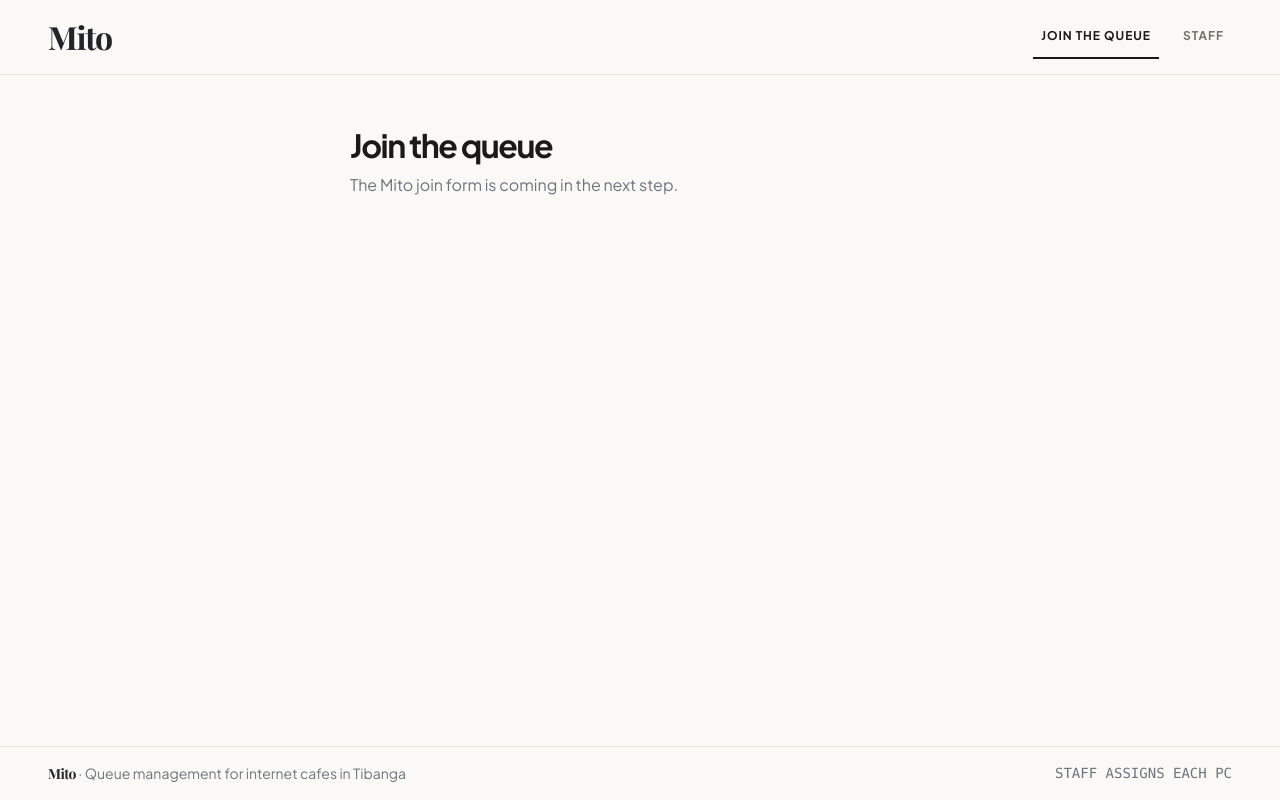
After one commit to calvynddb/ccc181, a Flask app: page /join in a window 1280 px wide. The commit adds this page. Run offline with Flask 3, Linux system fonts and the light colour scheme.

Commit message:
Add Bootstrap layout and navigation (#1)

```diff
--- a/app.py
+++ b/app.py
@@ -17,6 +17,7 @@ if sys.version_info < (3, 11):
     raise RuntimeError("Mito requires Python 3.11 or newer.")
 
 app = Flask(__name__)
+app.secret_key = "dev-only-change-me"
 
 SERVICES = [
     {"id": 1, "name": "PC session"},
@@ -42,21 +43,22 @@ TICKETS = [
 
 @app.route("/")
 def index():
-    # render_template looks inside the templates/ folder and passes
-    # keyword arguments to the template as variables.
-    return render_template("index.html", name="Mito player", tickets=TICKETS)
+    return render_template("index.html")
+
+
+@app.get("/join")
+def join_form():
+    return render_template("join.html")
+
+
+@app.get("/staff")
+def staff_dashboard():
+    return render_template("staff.html")
 
 
 @app.route("/queue/<int:ticket_id>")
 def ticket(ticket_id):
-    # <int:ticket_id> only matches numbers, so /queue/abc returns 404.
     return render_template("ticket.html", ticket_id=ticket_id)
-
-
-@app.route("/hello")
-def hello():
-    # The plain-string version from the Routes slide.
-    return "Hello, CCC181!"
 
 
 if __name__ == "__main__":
--- /dev/null
+++ b/static/css/style.css
@@ -0,0 +1,265 @@
+:root {
+  --mito-paper: #faf9f6;
+  --mito-ink: #1c1917;
+  --mito-muted: #78716c;
+  --mito-border: #e5e2dc;
+  --mito-soft: #f0ede6;
+  --mito-green: #166534;
+  --mito-green-wash: #f0fdf4;
+  --bs-primary: var(--mito-ink);
+  --bs-primary-rgb: 28, 25, 23;
+  --bs-body-bg: var(--mito-paper);
+  --bs-body-color: var(--mito-ink);
+  --bs-border-color: var(--mito-border);
+  --bs-link-color: var(--mito-ink);
+  --bs-link-hover-color: var(--mito-muted);
+}
+
+*,
+*::before,
+*::after {
+  border-radius: 0 !important;
+}
+
+body {
+  background: var(--mito-paper);
+  color: var(--mito-ink);
+  font-family: "Plus Jakarta Sans", system-ui, -apple-system, "Segoe UI", sans-serif;
+  -webkit-font-smoothing: antialiased;
+}
+
+.font-logo {
+  font-family: "Playfair Display", Georgia, "Times New Roman", serif;
+  letter-spacing: -0.04em;
+}
+
+.font-mono,
+code,
+kbd,
+samp {
+  font-family: ui-monospace, SFMono-Regular, Menlo, Monaco, Consolas, monospace;
+  font-variant-numeric: tabular-nums;
+}
+
+::selection {
+  color: white;
+  background: var(--mito-ink);
+}
+
+:focus-visible {
+  outline: 2px solid var(--mito-ink) !important;
+  outline-offset: 3px !important;
+  box-shadow: none !important;
+}
+
+.border-warm {
+  border-color: var(--mito-border) !important;
+}
+
+.navbar {
+  min-height: 4.25rem;
+  background: var(--mito-paper) !important;
+}
+
+.navbar-brand {
+  color: var(--mito-ink);
+}
+
+.navbar-nav .nav-link {
+  min-height: 44px;
+  display: inline-flex;
+  align-items: center;
+  color: var(--mito-muted);
+  border-bottom: 2px solid transparent;
+  letter-spacing: 0.08em;
+  font-size: 0.75rem;
+}
+
+.navbar-nav .nav-link:hover,
+.navbar-nav .nav-link.active {
+  color: var(--mito-ink);
+}
+
+.navbar-nav .nav-link.active {
+  border-bottom-color: var(--mito-ink);
+}
+
+.navbar-toggler {
+  min-width: 44px;
+  min-height: 44px;
+  border: 1px solid var(--mito-border) !important;
+}
+
+main.container-fluid {
+  max-width: 1440px;
+  padding-top: clamp(1.5rem, 4vw, 3.5rem) !important;
+  padding-bottom: clamp(2rem, 5vw, 4rem) !important;
+}
+
+h1,
+h2,
+h3,
+.display-1,
+.display-5 {
+  letter-spacing: -0.045em;
+}
+
+.eyebrow {
+  color: var(--mito-muted);
+  font-size: 0.72rem;
+  font-weight: 700;
+  letter-spacing: 0.14em;
+  text-transform: uppercase;
+}
+
+.section-rule {
+  padding-bottom: 0.8rem;
+  border-bottom: 1px solid var(--mito-border);
+}
+
+.availability-card,
+.workflow-note,
+.call-panel,
+.empty-state,
+.surface-card {
+  border: 1px solid var(--mito-border);
+  background: white;
+}
+
+.availability-card {
+  background: #f1f0eb;
+}
+
+.workflow-note {
+  border-left: 3px solid var(--mito-ink);
+  background: #f1f0eb;
+}
+
+.call-panel {
+  background: #f1f0eb;
+}
+
+.empty-state {
+  background: #f5f4f1;
+}
+
+.station-button {
+  min-height: 3.5rem;
+  color: var(--mito-ink);
+  background: white;
+  border: 1px solid var(--mito-border);
+  text-align: left;
+  transition: border-color 120ms ease, background-color 120ms ease;
+}
+
+.station-button:hover {
+  border-color: var(--mito-ink);
+}
+
+.station-button.station-free {
+  color: var(--mito-green);
+  background: var(--mito-green-wash);
+  border-color: #bbf7d0;
+}
+
+.btn {
+  min-height: 44px;
+  font-weight: 700;
+  letter-spacing: 0.045em;
+  text-transform: uppercase;
+}
+
+.btn-primary {
+  --bs-btn-bg: var(--mito-ink);
+  --bs-btn-border-color: var(--mito-ink);
+  --bs-btn-hover-bg: #292524;
+  --bs-btn-hover-border-color: #292524;
+  --bs-btn-active-bg: #44403c;
+  --bs-btn-active-border-color: #44403c;
+  --bs-btn-disabled-bg: #a8a29e;
+  --bs-btn-disabled-border-color: #a8a29e;
+}
+
+.btn-outline-primary {
+  --bs-btn-color: var(--mito-ink);
+  --bs-btn-border-color: #a8a29e;
+  --bs-btn-hover-bg: var(--mito-ink);
+  --bs-btn-hover-border-color: var(--mito-ink);
+}
+
+.form-control,
+.form-select {
+  min-height: 44px;
+  border-color: #d6d3cb;
+  background-color: white;
+  color: var(--mito-ink);
+}
+
+.form-control:focus,
+.form-select:focus {
+  border-color: var(--mito-ink);
+  box-shadow: 0 0 0 0.18rem rgb(28 25 23 / 12%);
+}
+
+.form-control-lg,
+.form-select-lg {
+  min-height: 56px;
+}
+
+.table {
+  --bs-table-bg: transparent;
+  --bs-table-striped-bg: #f5f4f1;
+  --bs-table-hover-bg: #f5f4f1;
+  --bs-table-border-color: var(--mito-border);
+}
+
+.table thead th {
+  color: var(--mito-muted);
+  font-size: 0.72rem;
+  letter-spacing: 0.09em;
+  text-transform: uppercase;
+  white-space: nowrap;
+}
+
+.badge {
+  font-weight: 700;
+  letter-spacing: 0.035em;
+  text-transform: uppercase;
+}
+
+.ticket-number {
+  font-size: clamp(4.5rem, 14vw, 9rem);
+  line-height: 0.95;
+  letter-spacing: -0.08em;
+}
+
+.ticket-status-panel {
+  border: 1px solid var(--mito-border);
+  background: #f1f0eb;
+}
+
+.skip-link:focus {
+  position: fixed;
+  z-index: 1080;
+  top: 0.5rem;
+  left: 0.5rem;
+  padding: 0.75rem 1rem;
+  background: white;
+  color: var(--mito-ink);
+  border: 2px solid var(--mito-ink);
+}
+
+@media (max-width: 767.98px) {
+  .navbar {
+    min-height: 3.75rem;
+  }
+
+  .navbar-nav .nav-link {
+    width: 100%;
+    border-bottom: 1px solid var(--mito-border);
+  }
+
+  .navbar-nav .nav-link.active {
+    border-bottom-color: var(--mito-ink);
+  }
+}
--- a/templates/base.html
+++ b/templates/base.html
@@ -3,21 +3,70 @@
 <head>
   <meta charset="utf-8">
   <meta name="viewport" content="width=device-width, initial-scale=1">
-  <title>{% block title %}Mito{% endblock %}</title>
-  {# Link static files with url_for instead of hard-coding paths #}
+  <title>{% block title %}Mito · PC queue{% endblock %}</title>
+  <link rel="preconnect" href="https://fonts.googleapis.com">
+  <link rel="preconnect" href="https://fonts.gstatic.com" crossorigin>
+  <link href="https://fonts.googleapis.com/css2?family=Playfair+Display:wght@700;900&family=Plus+Jakarta+Sans:wght@400;500;600;700;800&display=swap" rel="stylesheet">
+  <link rel="stylesheet" href="https://cdn.jsdelivr.net/npm/bootstrap@5.3.3/dist/css/bootstrap.min.css">
   <link rel="stylesheet" href="{{ url_for('static', filename='css/style.css') }}">
 </head>
-<body>
-  <header>
-    <h1><a href="{{ url_for('index') }}">Mito</a></h1>
-    <p class="tagline">Queue management for internet cafes in Tibanga</p>
-  </header>
+<body class="d-flex flex-column min-vh-100">
+  <a class="visually-hidden-focusable skip-link" href="#main">Skip to main content</a>
 
-  <main>
+  <nav class="navbar navbar-expand-md border-bottom border-warm sticky-top" data-bs-theme="light">
+    <div class="container-fluid px-3 px-lg-5">
+      <a class="navbar-brand font-logo fw-bold fs-2 text-dark" href="{{ url_for('index') }}">Mito</a>
+      <button class="navbar-toggler border-0" type="button" data-bs-toggle="collapse"
+              data-bs-target="#mainNav" aria-controls="mainNav"
+              aria-expanded="false" aria-label="Toggle navigation">
+        <span class="navbar-toggler-icon"></span>
+      </button>
+      <div class="collapse navbar-collapse" id="mainNav">
+        <ul class="navbar-nav ms-auto gap-md-3 text-uppercase small fw-bold">
+          <li class="nav-item">
+            <a class="nav-link {% if request.endpoint == 'join_form' %}active{% endif %}"
+               {% if request.endpoint == 'join_form' %}aria-current="page"{% endif %}
+               href="{{ url_for('join_form') }}">Join the queue</a>
+          </li>
+          {% if session.get('current_ticket_id') %}
+          <li class="nav-item">
+            <a class="nav-link {% if request.endpoint == 'ticket' %}active{% endif %}"
+               {% if request.endpoint == 'ticket' %}aria-current="page"{% endif %}
+               href="{{ url_for('ticket', ticket_id=session.get('current_ticket_id')) }}">My place</a>
+          </li>
+          {% endif %}
+          <li class="nav-item">
+            <a class="nav-link {% if request.endpoint == 'staff_dashboard' %}active{% endif %}"
+               {% if request.endpoint == 'staff_dashboard' %}aria-current="page"{% endif %}
+               href="{{ url_for('staff_dashboard') }}">Staff</a>
+          </li>
+        </ul>
+      </div>
+    </div>
+  </nav>
+
+  <main id="main" class="container-fluid px-3 px-lg-5 py-4 flex-grow-1">
+    {% with messages = get_flashed_messages(with_categories=true) %}
+      {% for category, message in messages %}
+        <div class="alert alert-{{ category }} alert-dismissible fade show" role="alert">
+          {{ message }}
+          <button type="button" class="btn-close" data-bs-dismiss="alert" aria-label="Close"></button>
+        </div>
+      {% endfor %}
+    {% endwith %}
+
     {% block content %}{% endblock %}
   </main>
 
-  <footer>Built with Flask and Jinja2</footer>
+  <footer class="border-top border-warm py-3 px-3 px-lg-5 text-secondary small">
+    <div class="d-flex flex-wrap justify-content-between gap-2">
+      <span><span class="font-logo fw-bold text-dark">Mito</span> · Queue management for internet cafes in Tibanga</span>
+      <span class="font-mono">STAFF ASSIGNS EACH PC</span>
+    </div>
+  </footer>
+
+  <script src="https://cdn.jsdelivr.net/npm/bootstrap@5.3.3/dist/js/bootstrap.bundle.min.js"></script>
   <script src="{{ url_for('static', filename='js/main.js') }}"></script>
+  {% block scripts %}{% endblock %}
 </body>
 </html>
--- /dev/null
+++ b/templates/join.html
@@ -0,0 +1,11 @@
+{% extends "base.html" %}
+{% block title %}Join the queue · Mito{% endblock %}
+
+{% block content %}
+<section class="row justify-content-center">
+  <div class="col-12 col-md-8 col-lg-6">
+    <h1 class="h2 fw-bold">Join the queue</h1>
+    <p class="text-secondary">The Mito join form is coming in the next step.</p>
+  </div>
+</section>
+{% endblock %}
```
Also changed, not shown: templates/index.html (+28 -10 lines), templates/staff.html (added, +9 -0 lines).
